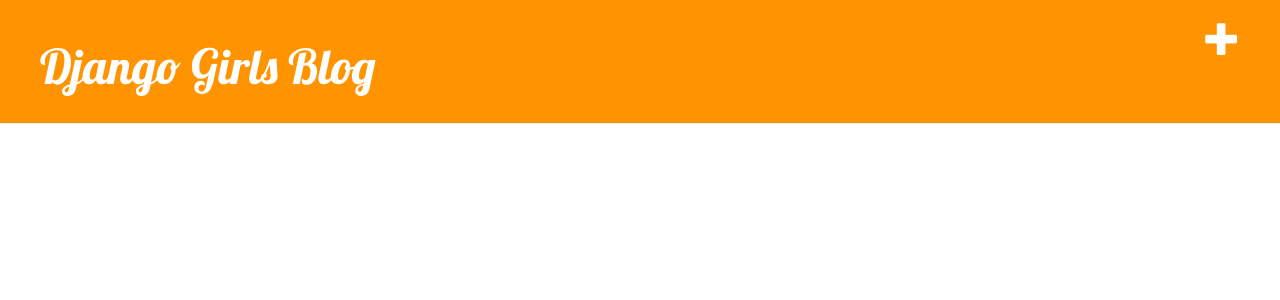
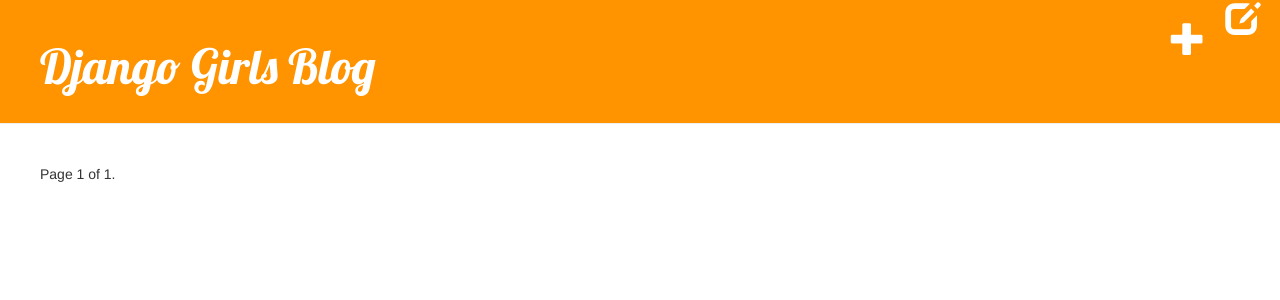
Before and after one commit to andyyoung01/Django-blog, a Django app: page / in a window 1280 px wide. Shown: the top 300 px of the page. Run offline with Django 3.2, Linux system fonts and the light colour scheme; data that the repository does not hold is empty; some libraries are stand-ins or nearby versions.

Commit message:
finished chapter08

```diff
--- a/blog/templates/blog/base.html
+++ b/blog/templates/blog/base.html
@@ -6,6 +6,7 @@
 <script src="//maxcdn.bootstrapcdn.com/bootstrap/3.2.0/js/bootstrap.min.js"></script>
 <link href="http://fonts.googleapis.com/css?family=Lobster&subset=latin,latin-ext" rel="stylesheet" type="text/css">
 <link rel="stylesheet" href="{% static 'css/blog.css' %}">
+<a href="{% url 'post_draft_list' %}" class="top-menu"><span class="glyphicon glyphicon-edit"></span></a>
 <title>Django Girls Blog</title>
 </head>
 <body>
--- a/blog/templates/blog/post_list.html
+++ b/blog/templates/blog/post_list.html
@@ -7,4 +7,19 @@
     <p>{{ post.text|linebreaks }}</p>
 </div>
 {% endfor %}
+{% if page %}
+    <div class="pagination">
+        <span class="step-links">
+            {% if posts.has_previous %}
+                <a href="?page={{ posts.previous_page_number }}">previous</a>
+            {% endif %}
+            <span class="current">
+                Page {{ posts.number }} of {{ posts.paginator.num_pages }}.
+            </span>
+            {% if posts.has_next %}
+                <a href="?page={{ posts.next_page_number }}">next</a>
+            {% endif %}
+        </span>
+    </div>
+{% endif %}
 {% endblock content %}
--- a/blog/urls.py
+++ b/blog/urls.py
@@ -3,8 +3,11 @@ from blog import views
 
 from blog.models import Post
 urlpatterns = [
-    url(r'^$', views.post_list),
+    url(r'^$', views.post_list, name='post_list'),
     url(r'^post/([0-9]+)/$', views.post_detail, name='post-detail'),
     url(r'^post/new/$', views.post_new, name='post_new'),
     url(r'^post/([0-9]+)/edit/$', views.post_edit, name='post_edit'),
+    url(r'^drafts/$', views.post_draft_list, name='post_draft_list'),
+    url(r'^post/([0-9]+)/publish/$', views.post_publish, name='post_publish'),
+    url(r'^post/([0-9]+)/remove/$', views.post_remove, name='post_remove'),
 ]
--- a/blog/views.py
+++ b/blog/views.py
@@ -2,11 +2,27 @@ from django.shortcuts import render, get_object_or_404, redirect
 from blog.models import Post
 from blog.forms import PostForm
 from django.core.urlresolvers import reverse
+from django.core.paginator import Paginator, EmptyPage, PageNotAnInteger
 
 # Create your views here.
 def post_list(request):
-    posts = Post.objects.filter(published_date__isnull=False).order_by('-published_date')
-    return render(request, 'blog/post_list.html', {'posts': posts})
+    #postsAll = Post.objects.annotate(num_comment=array.count('comment')).filter(
+    #    published_date__isnull=False).prefetch_related(
+    #    'category').prefetch_related('tags').order_by('-published_date')
+    postsAll = Post.objects.filter(published_date__isnull=False).order_by('-created_date')
+    #for p in postsAll:
+    #    p.click = cache_manager.get_click(p)
+    paginator = Paginator(postsAll, 10)  # Show 10 contacts per page
+    page = request.GET.get('page')
+    try:
+        posts = paginator.page(page)
+    except PageNotAnInteger:
+        # If page is not an integer, deliver first page.
+        posts = paginator.page(1)
+    except EmptyPage:
+        # If page is out of range (e.g. 9999), deliver last page of results.
+        posts = paginator.page(paginator.num_pages)
+    return render(request, 'blog/post_list.html', {'posts': posts, 'page': True})
 
 def post_detail(request, pk):
     post = get_object_or_404(Post, pk=pk)
@@ -36,3 +52,17 @@ def post_edit(request, pk):
     else:
         form = PostForm(instance=post)
     return render(request, 'blog/post_edit.html', {'form': form})
+
+def post_draft_list(request):
+    posts = Post.objects.filter(published_date__isnull=True).order_by('-created_date')
+    return render(request, 'blog/post_draft_list.html', {'posts': posts})
+
+def post_publish(request, pk):
+    post = get_object_or_404(Post, pk=pk)
+    post.publish()
+    return redirect('post-detail', post.id)
+
+def post_remove(request, pk):
+    post = get_object_or_404(Post, pk=pk)
+    post.delete()
+    return redirect('post_list')
```
Also changed, not shown: blog/templates/blog/post_detail.html (+6 -3 lines).
